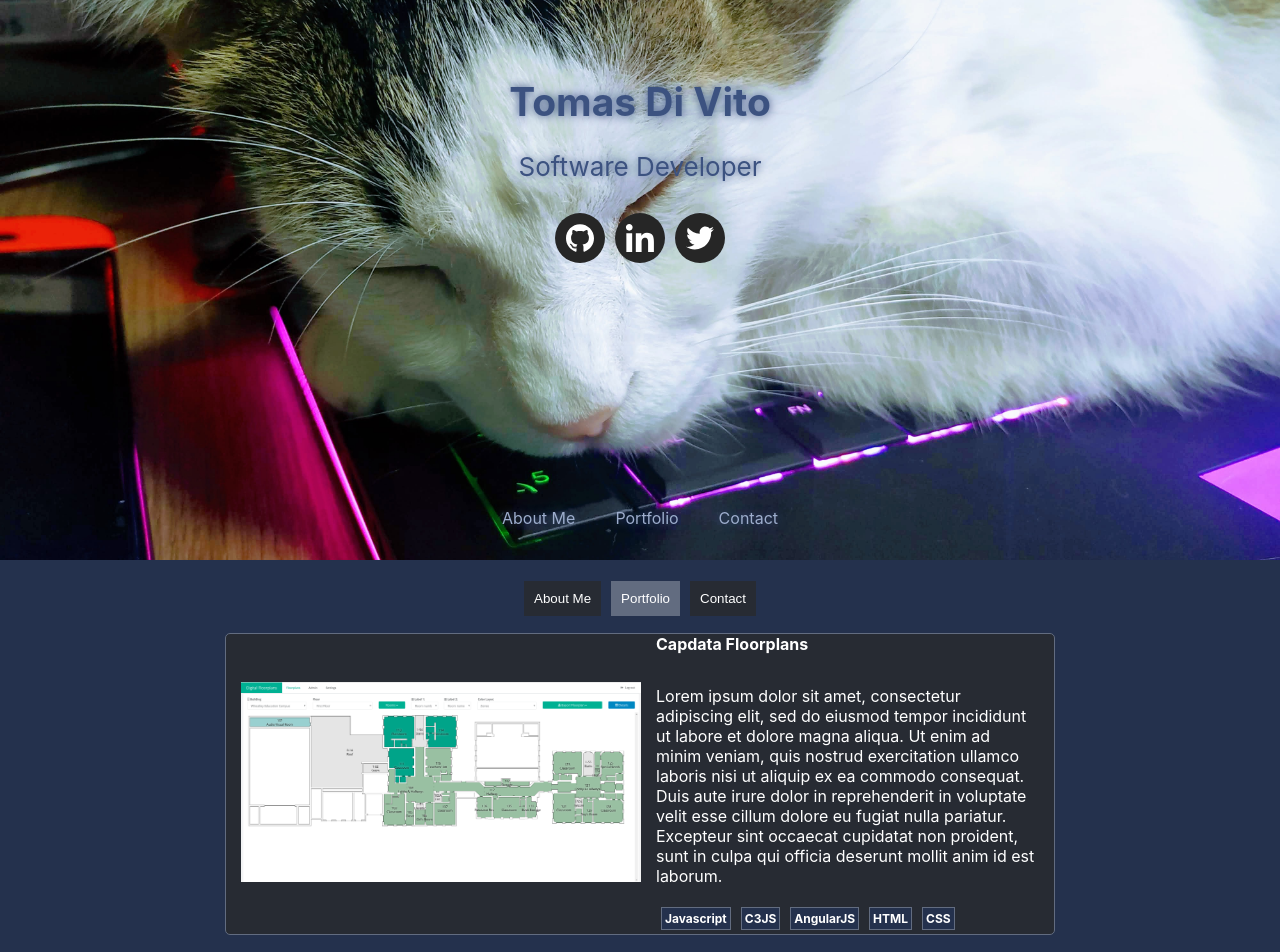
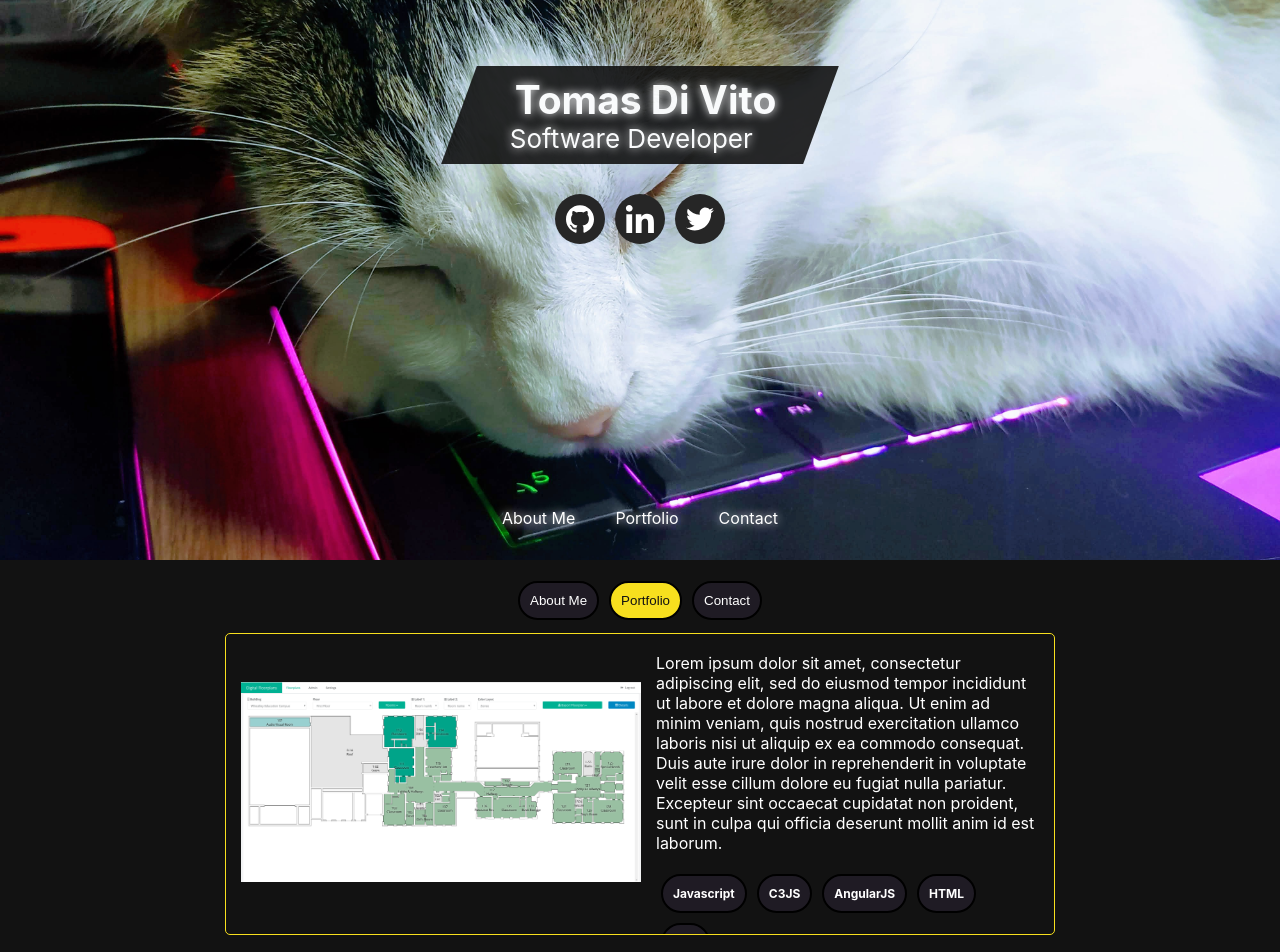
Before and after one commit to tomasdivito/paget, a React (Create React App) app: page / in a window 1280 px wide. Shown: the part 240-1192 px from the top of the page. Built offline with nearby package versions, Linux system fonts and the light colour scheme.

Commit message:
working on major changes on styling

```diff
--- a/src/App.js
+++ b/src/App.js
@@ -30,8 +30,10 @@ function App() {
   return (
     <div id="app">
       <section className="landing">
-        <h2 className="portfolio-title">Tomas Di Vito</h2>
-        <p>Software Developer</p>
+        <div className="text-background">
+          <h2 className="portfolio-title">Tomas Di Vito</h2>
+          <p>Software Developer</p>
+        </div>
         <div className="social-links">
           <a target="_blank" rel="noopener noreferrer" href="https://www.github.com/tomasdivito">
             <img className="social-link" src={Images('./Github.svg')} alt="Github logo" />
--- a/src/App.scss
+++ b/src/App.scss
@@ -34,6 +34,12 @@ section {
 
   padding-left: 100px;
   padding-right: 100px;
+
+
+  @media (max-width: 768px) {
+    padding-left: 0;
+    padding-right: 0;
+  }
 }
 
 .logo {
@@ -44,6 +50,20 @@ section {
 
 h2.portfolio-title {
   margin-bottom: 0px;
+}
+
+.text-background {
+  background-color: $primary-color;
+  padding: 10px 50px 10px 50px;
+  transform: skewX(-20deg);
+  margin-bottom: 25px;
+  opacity: .90;
+  color: white;
+
+  p, h2 {
+    transform: skewX(20deg);
+    margin: 0;
+  }
 }
 
 .social-link {
@@ -93,8 +113,11 @@ h2.portfolio-title {
   border: 0;
   margin: 5px;
 
+  border: 2px solid #000000;
+  border-radius: 25px 25px 25px 25px;
+
   color: white;
-  background-color: $primary-color;
+  background-color: $secondary-color;
 
   &:hover {
     background-color: white;
@@ -110,5 +133,5 @@ h2.portfolio-title {
 
 .btn-selector-active {
   background-color: $gray-color !important;
-  color: white !important;
+  color: $primary-color !important;
 }
--- a/src/components/about/about_me.js
+++ b/src/components/about/about_me.js
@@ -45,9 +45,6 @@ export default () => (
       <div className="skill-list">
         {skills.map((skill, index) => <Skill skill={skill} key={index} />)}
       </div>
-      <div className="skills-image">
-        <img alt="toti-logo" className="logo" src={Avatar} />
-      </div>
     </div>
   </div>
 );
--- a/src/components/gallery/gallery.scss
+++ b/src/components/gallery/gallery.scss
@@ -2,7 +2,7 @@
 
 #gallery {
   padding: 0;
-  background-color: $secondary-color;
+  background-color: $primary-color;
 }
 
 .gallery-selector {
--- a/src/components/skill/skill.scss
+++ b/src/components/skill/skill.scss
@@ -3,12 +3,15 @@
 .skill-tag {
   display: inline-block;
   font-size: 0.75rem;
-  border: 1.5px solid $gray-color;
   background-color: $secondary-color;
   color: white;
   padding: 3px;
   margin: 5px;
 
+  padding: 10px;
+  border: 2px solid #000000;
+  border-radius: 25px 25px 25px 25px;
+
   span {
     font-weight: bold;
   }
--- a/src/style/colors.scss
+++ b/src/style/colors.scss
@@ -1,5 +1,5 @@
-$primary-color: #272B33;
-$secondary-color: #24314D;
-$link-color: #9DADCC;
-$bright-color: #3C5280;
-$gray-color: #626C80;
+$primary-color: #121212;
+$secondary-color: #1F1B24;
+$link-color: white;
+$bright-color: white;
+$gray-color: #f7df1e;
```
